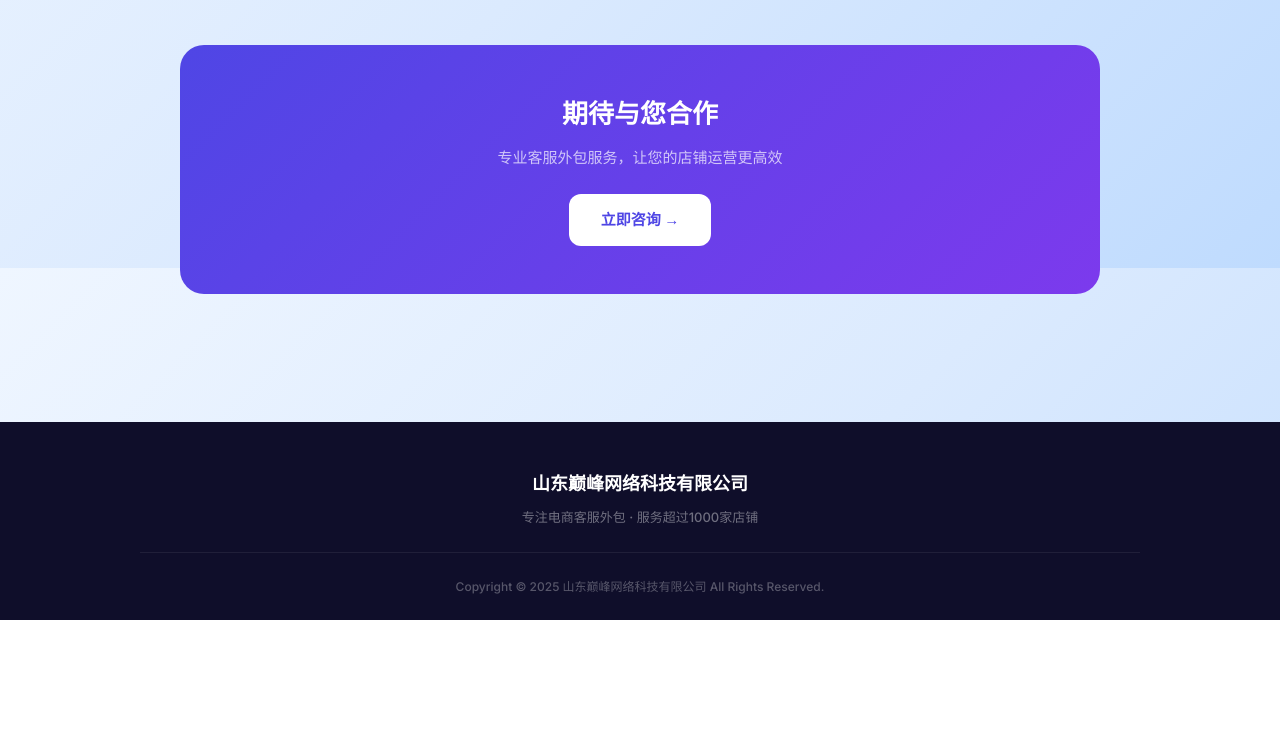
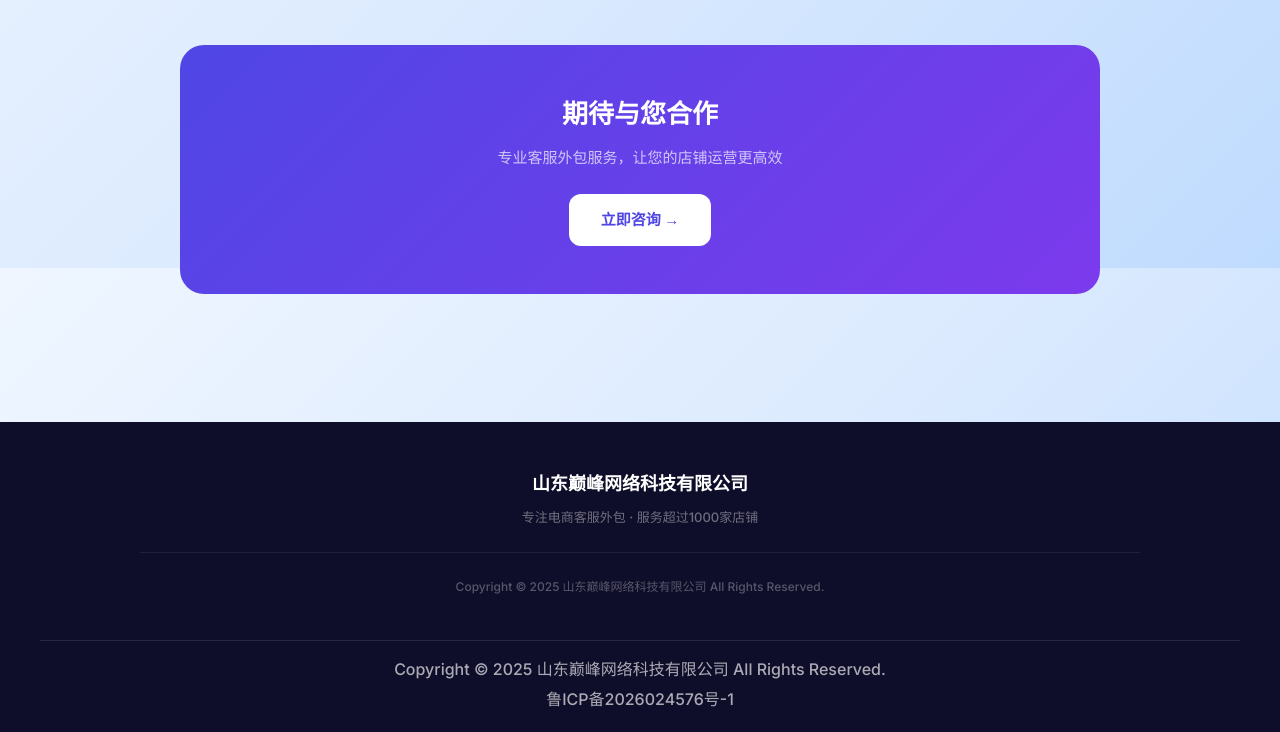
Before and after one commit to FallnAnge1/dfkefu, a plain HTML site: page about.html in a window 1280 px wide. Shown: the part 3732-4464 px from the top of the page. Before the commit the page ends 4352 px from the top, so only its background shows below. Drawn offline with Linux system fonts and the light colour scheme.

Commit message:
所有页面添加ICP备案号

```diff
--- a/about.html
+++ b/about.html
@@ -430,5 +430,7 @@
             if (e.target === this) closeContactModal();
         });
     </script>
+
+<footer class="footer" style="padding:20px 40px;text-align:center;"><div class="footer-bottom" style="border-top:1px solid rgba(255,255,255,0.1);padding-top:16px;"><span>Copyright © 2025 山东巅峰网络科技有限公司 All Rights Reserved.</span><div style="margin-top:4px;"><a href="https://beian.miit.gov.cn/" target="_blank">鲁ICP备2026024576号-1</a></div></div></footer>
 </body>
 </html>
```
Also changed, not shown: cases.html (+2 -0 lines), honors.html (+1 -0 lines), how-to-cooperate.html (+2 -0 lines), news.html (+2 -0 lines), pricing.html (+2 -0 lines), privacy.html (+2 -0 lines), sitemap.html (+2 -0 lines).
